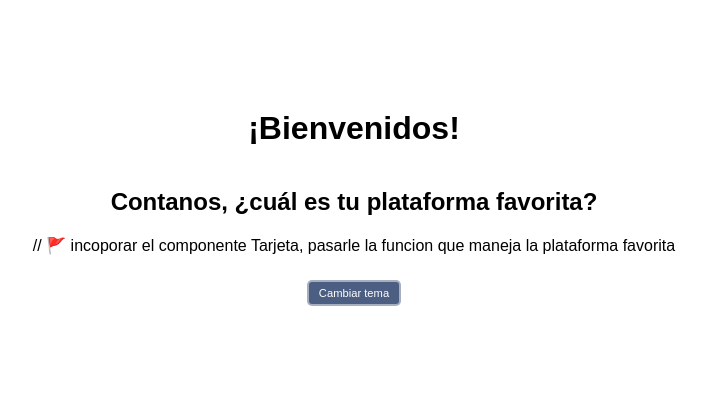
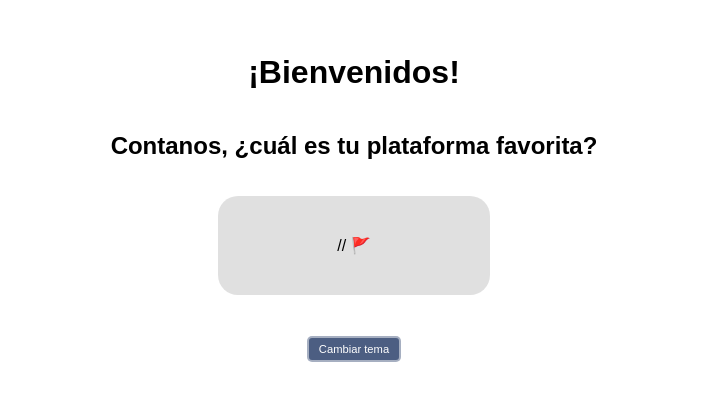
Before and after one commit to myazlle/entrega-FE3, a React (Create React App) app: page / in a window 1280 px wide. Shown: the part 200-600 px from the top of the page, without its empty margins (286-993 px from the left). Built offline with nearby package versions, Linux system fonts and the light colour scheme.

Commit message:
Importo tarjeta en app y uso componente

```diff
--- a/src/App.js
+++ b/src/App.js
@@ -1,6 +1,7 @@
 import { useState } from "react";
 
 import "./index.css";
+import Tarjeta from "./componentes/Tarjeta";
 
 // CONSIGNAS EN APP:
 // 1- implementar 2 estados, uno para manejar el tema claro/oscuro del sitio y otro estado que maneje la plataforma favorita seleccionada
@@ -25,8 +26,7 @@ function App() {
       <h1>¡Bienvenidos!</h1>
       <h2>Contanos, ¿cuál es tu plataforma favorita?</h2>
       { favorita !== "" ? (<h4 className={ favorita === "Twitter" ? "tw" : favorita === "Facebook" ? "fb" : "yt" }> {favorita}</h4>) : ("")}
-
-      // 🚩 incoporar el componente Tarjeta, pasarle la funcion que maneja la plataforma favorita
+      <Tarjeta/>
 
       <button onClick={() => { handleTema(); }}>Cambiar tema</button>
     </div>
```
